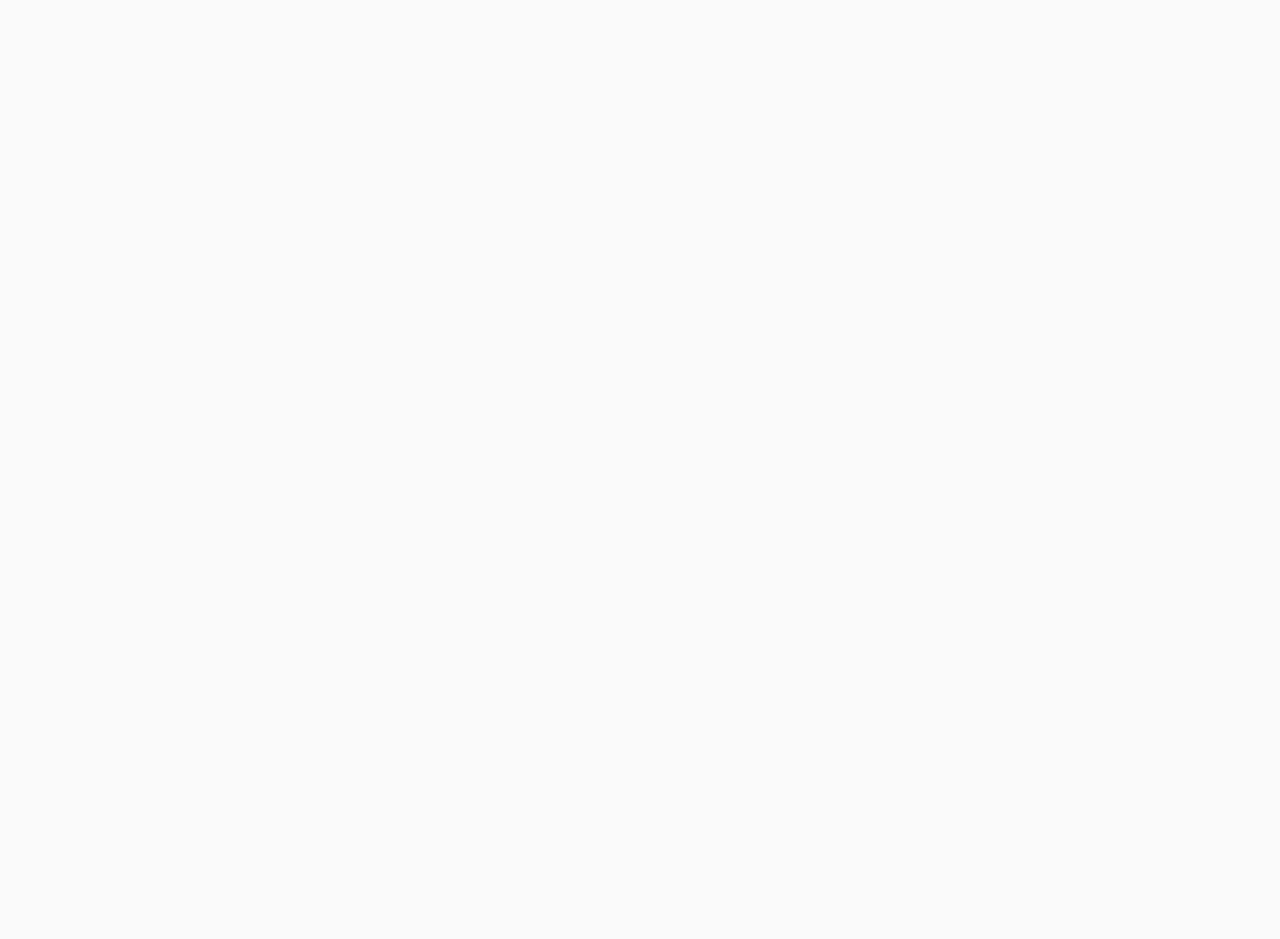
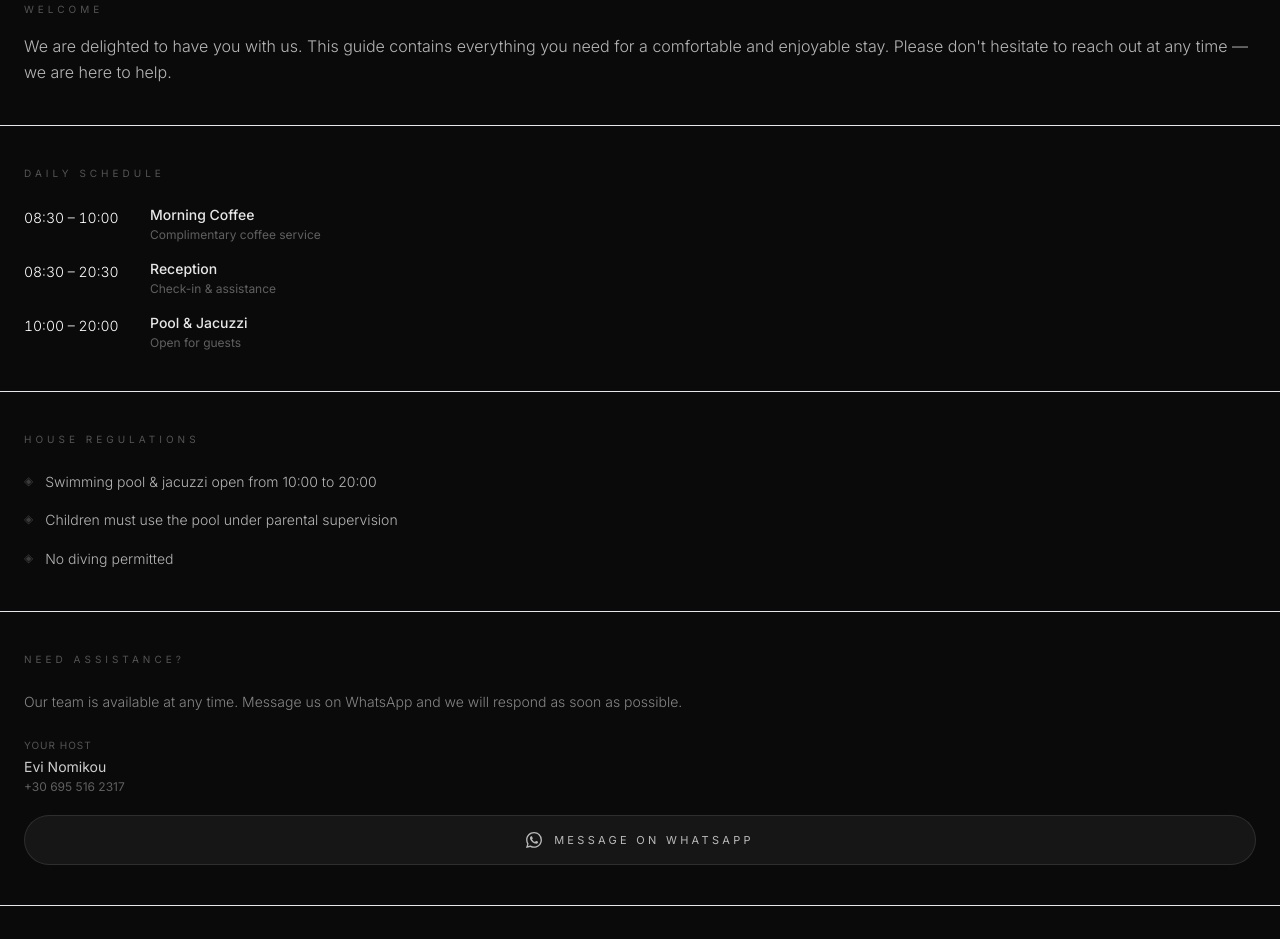
Before and after one commit to nomikosalex/danaevillas, a Next.js app: page /guest-info in a window 1280 px wide. Before the commit this address had no page. Shown: the part 220-1159 px from the top of the page. Before the commit the page ends 800 px from the top, so only its background shows below. Built offline with nearby package versions, Linux system fonts and the light colour scheme.

Commit message:
feat: add guest information page with configurable villa details and WhatsApp contact support

```diff
--- /dev/null
+++ b/src/app/guest-info/config.ts
@@ -0,0 +1,37 @@
+// ============================================================
+//  GUEST INFO CONFIG
+//  Edit this file to update the guest info page.
+//  After saving, Netlify will redeploy automatically (~1 min).
+// ============================================================
+
+export const guestInfo = {
+
+  // --- WIFI ---------------------------------------------------
+  wifi: {
+    enabled: true,           // set to false to hide this section
+    network: 'DanaeVilla',   // WiFi name (SSID)
+    password: '',            // WiFi password — fill this in
+  },
+
+  // --- DAILY SCHEDULE -----------------------------------------
+  schedule: [
+    { time: '08:30 – 10:00', label: 'Morning Coffee',  note: 'Complimentary coffee service' },
+    { time: '08:30 – 20:30', label: 'Reception',       note: 'Check-in & assistance'        },
+    { time: '10:00 – 20:00', label: 'Pool & Jacuzzi',  note: 'Open for guests'              },
+  ],
+
+  // --- HOUSE REGULATIONS --------------------------------------
+  regulations: [
+    'Swimming pool & jacuzzi open from 10:00 to 20:00',
+    'Children must use the pool under parental supervision',
+    'No diving permitted',
+  ],
+
+  // --- HOST / CONTACT -----------------------------------------
+  host: {
+    name:   'Evi Nomikou',
+    phone:  '+30 695 516 2317',
+    whatsapp: '306955162317',  // number only, no spaces or +
+  },
+
+};
--- /dev/null
+++ b/src/app/guest-info/page.tsx
@@ -0,0 +1,125 @@
+'use client';
+
+import { useState } from 'react';
+import { guestInfo } from './config';
+
+export default function GuestInfoPage() {
+  const [copied, setCopied] = useState(false);
+  const { wifi, schedule, regulations, host } = guestInfo;
+
+  function copyWifi() {
+    navigator.clipboard.writeText(wifi.password).then(() => {
+      setCopied(true);
+      setTimeout(() => setCopied(false), 2000);
+    });
+  }
+
+  return (
+    <main className="min-h-screen bg-[#0a0a0a] text-white font-sans">
+
+      {/* Header */}
+      <header className="px-6 pt-12 pb-10 border-b border-white/8">
+        <p className="text-[10px] uppercase tracking-[0.5em] text-white/30 mb-4">Santorini, Greece</p>
+        <h1 className="text-3xl font-serif font-bold tracking-tight leading-tight mb-1">
+          Danae Villa
+        </h1>
+        <p className="text-white/40 text-sm font-light">Guest Information</p>
+      </header>
+
+      {/* Welcome */}
+      <section className="px-6 py-10 border-b border-white/8">
+        <span className="block text-[10px] uppercase tracking-[0.4em] text-white/30 mb-4">Welcome</span>
+        <p className="text-white/70 text-base font-light leading-relaxed">
+          We are delighted to have you with us. This guide contains everything you need
+          for a comfortable and enjoyable stay. Please don&apos;t hesitate to reach out
+          at any time — we are here to help.
+        </p>
+      </section>
+
+      {/* WiFi */}
+      {wifi.enabled && wifi.password && (
+        <section className="px-6 py-10 border-b border-white/8">
+          <span className="block text-[10px] uppercase tracking-[0.4em] text-white/30 mb-6">Wi-Fi</span>
+          <div className="space-y-3">
+            <div>
+              <p className="text-white/30 text-[10px] uppercase tracking-widest mb-1">Network</p>
+              <p className="text-white/80 text-sm">{wifi.network}</p>
+            </div>
+            <div>
+              <p className="text-white/30 text-[10px] uppercase tracking-widest mb-1">Password</p>
+              <div className="flex items-center gap-3">
+                <p className="text-white/80 text-sm font-mono">{wifi.password}</p>
+                <button
+                  onClick={copyWifi}
+                  className="text-[10px] uppercase tracking-widest text-white/30 hover:text-white/70 border border-white/10 rounded-full px-3 py-1 transition-colors"
+                >
+                  {copied ? 'Copied' : 'Copy'}
+                </button>
+              </div>
+            </div>
+          </div>
+        </section>
+      )}
+
+      {/* Daily Schedule */}
+      <section className="px-6 py-10 border-b border-white/8">
+        <span className="block text-[10px] uppercase tracking-[0.4em] text-white/30 mb-6">Daily Schedule</span>
+        <div className="space-y-4">
+          {schedule.map((item) => (
+            <div key={item.label} className="flex items-start gap-4">
+              <div className="min-w-[110px]">
+                <span className="text-white text-sm font-light tabular-nums">{item.time}</span>
+              </div>
+              <div>
+                <p className="text-white/90 text-sm font-medium">{item.label}</p>
+                <p className="text-white/35 text-xs mt-0.5">{item.note}</p>
+              </div>
+            </div>
+          ))}
+        </div>
+      </section>
+
+      {/* House Regulations */}
+      <section className="px-6 py-10 border-b border-white/8">
+        <span className="block text-[10px] uppercase tracking-[0.4em] text-white/30 mb-6">House Regulations</span>
+        <div className="space-y-4">
+          {regulations.map((reg, i) => (
+            <div key={i} className="flex items-start gap-3">
+              <span className="text-white/20 text-xs mt-0.5 flex-shrink-0">◈</span>
+              <p className="text-white/70 text-sm font-light leading-relaxed">{reg}</p>
+            </div>
+          ))}
+        </div>
+      </section>
+
+      {/* Contact */}
+      <section className="px-6 py-10 border-b border-white/8">
+        <span className="block text-[10px] uppercase tracking-[0.4em] text-white/30 mb-6">Need Assistance?</span>
+        <p className="text-white/50 text-sm font-light mb-6 leading-relaxed">
+          Our team is available at any time. Message us on WhatsApp and we will
+          respond as soon as possible.
+        </p>
+        <div className="mb-5">
+          <p className="text-white/30 text-[10px] uppercase tracking-widest mb-1">Your Host</p>
+          <p className="text-white/80 text-sm">{host.name}</p>
+          <p className="text-white/35 text-xs mt-0.5">{host.phone}</p>
+        </div>
+        <button
+          onClick={() => window.open(`https://wa.me/${host.whatsapp}`, '_blank')}
+          className="w-full flex items-center justify-center gap-3 bg-white/5 border border-white/10 rounded-full py-4 px-6 text-[11px] uppercase tracking-[0.3em] text-white/70 hover:bg-white/10 hover:text-white transition-all active:scale-95"
+        >
+          <svg width="16" height="16" viewBox="0 0 24 24" fill="currentColor" className="flex-shrink-0">
+            <path d="M17.472 14.382c-.297-.149-1.758-.867-2.03-.967-.273-.099-.471-.148-.67.15-.197.297-.767.966-.94 1.164-.173.199-.347.223-.644.075-.297-.15-1.255-.463-2.39-1.475-.883-.788-1.48-1.761-1.653-2.059-.173-.297-.018-.458.13-.606.134-.133.298-.347.446-.52.149-.174.198-.298.298-.497.099-.198.05-.371-.025-.52-.075-.149-.669-1.612-.916-2.207-.242-.579-.487-.5-.669-.51-.173-.008-.371-.01-.57-.01-.198 0-.52.074-.792.372-.272.297-1.04 1.016-1.04 2.479 0 1.462 1.065 2.875 1.213 3.074.149.198 2.096 3.2 5.077 4.487.709.306 1.262.489 1.694.625.712.227 1.36.195 1.871.118.571-.085 1.758-.719 2.006-1.413.248-.694.248-1.289.173-1.413-.074-.124-.272-.198-.57-.347m-5.421 7.403h-.004a9.87 9.87 0 01-5.031-1.378l-.361-.214-3.741.982.998-3.648-.235-.374a9.86 9.86 0 01-1.51-5.26c.001-5.45 4.436-9.884 9.888-9.884 2.64 0 5.122 1.03 6.988 2.898a9.825 9.825 0 012.893 6.994c-.003 5.45-4.437 9.884-9.885 9.884m8.413-18.297A11.815 11.815 0 0012.05 0C5.495 0 .16 5.335.157 11.892c0 2.096.547 4.142 1.588 5.945L.057 24l6.305-1.654a11.882 11.882 0 005.683 1.448h.005c6.554 0 11.89-5.335 11.893-11.893a11.821 11.821 0 00-3.48-8.413z"/>
+          </svg>
+          Message on WhatsApp
+        </button>
+      </section>
+
+      {/* Footer */}
+      <footer className="px-6 py-8 text-center">
+        <p className="text-white/20 text-[10px] uppercase tracking-[0.3em]">Danae Villa · Fira, Santorini</p>
+      </footer>
+
+    </main>
+  );
+}
```
